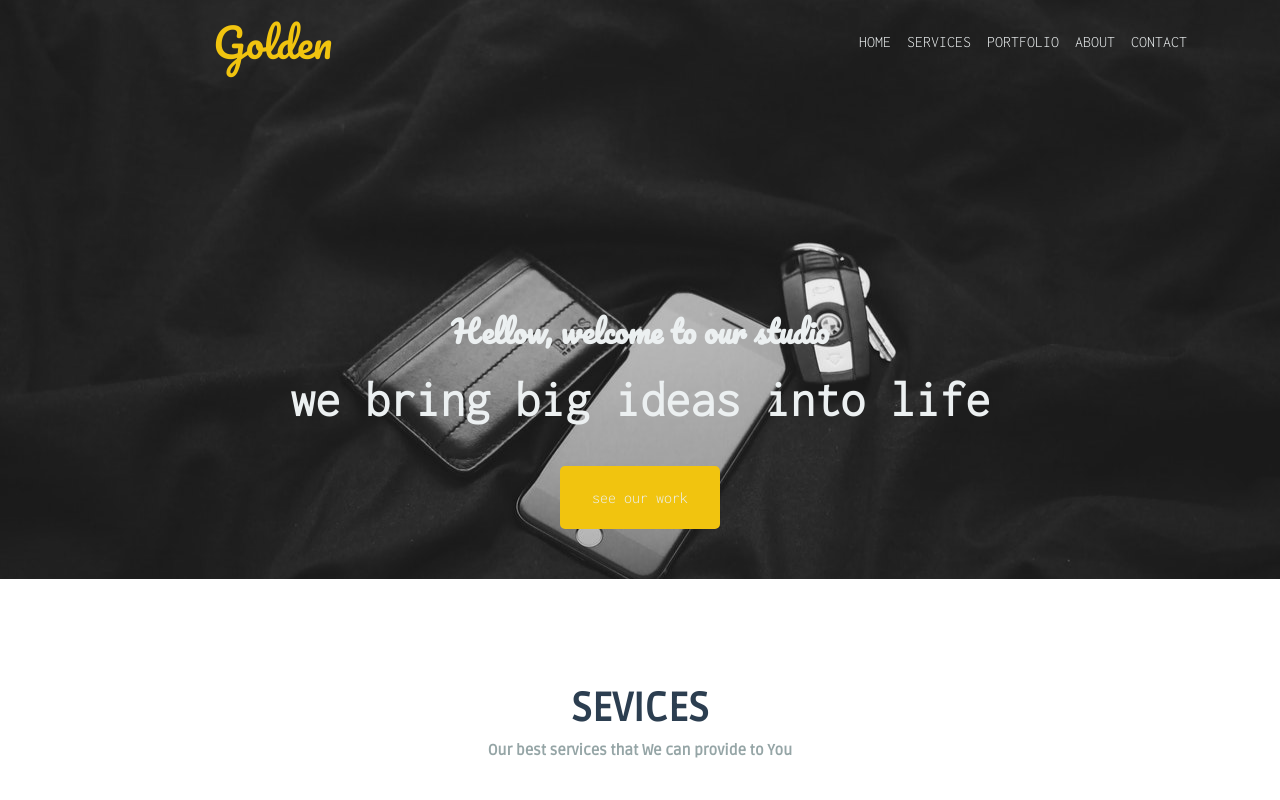
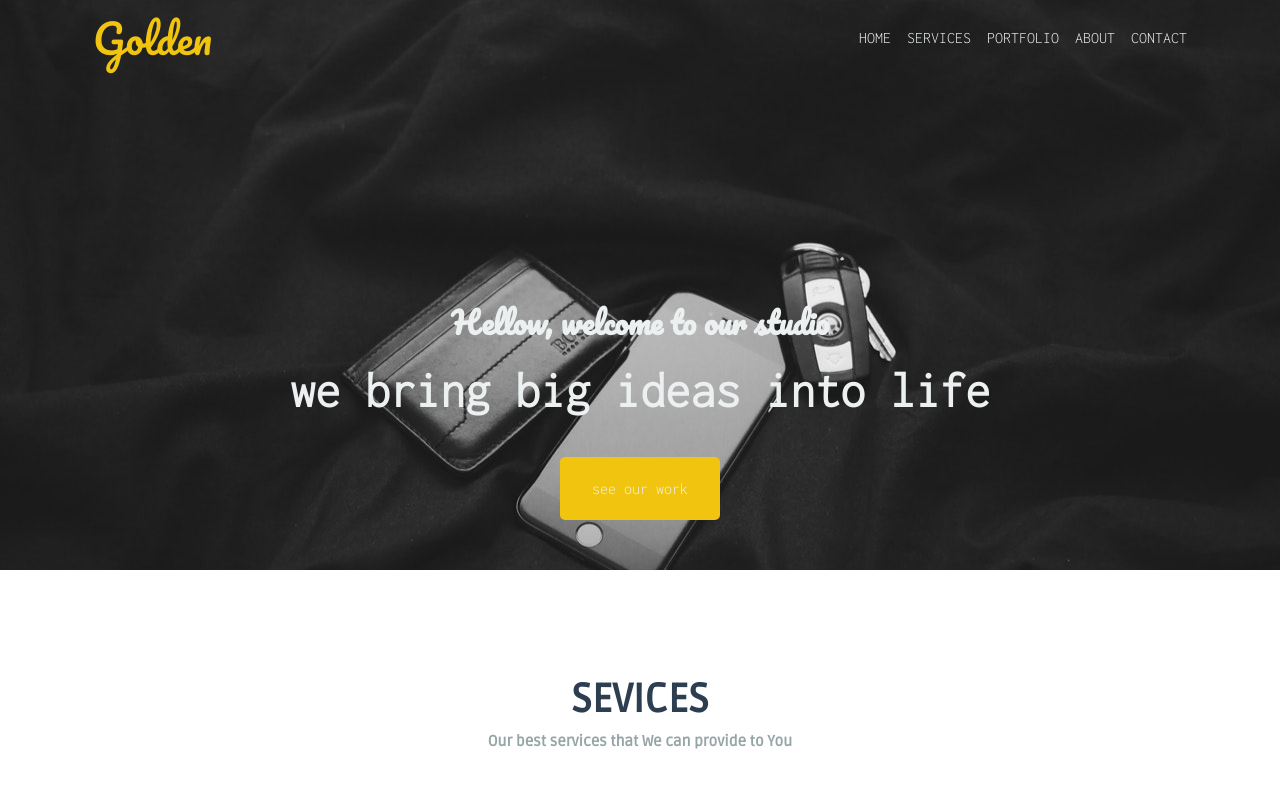
Before and after one commit to trojek71/projekt-3-6, a plain HTML site: page index.html in a window 1280 px wide. Shown: the top 800 px of the page. Drawn offline with Linux system fonts and the light colour scheme; a web font is replaced by a local one.

Commit message:
Remove ul class in hero section

```diff
--- a/index.html
+++ b/index.html
@@ -19,9 +19,9 @@
                     <div class="container">
                         <div class="row justify-content-between">
                            <div class="col-3" >
-                               <ul class="title">
-                                <li><a href="#home">Golden</a></li>
-                                </ul>
+
+                                <a href="#home">Golden</a>
+
                            </div>
                            <div class="col-9" >
                                 <ul class="title-menu">
```
